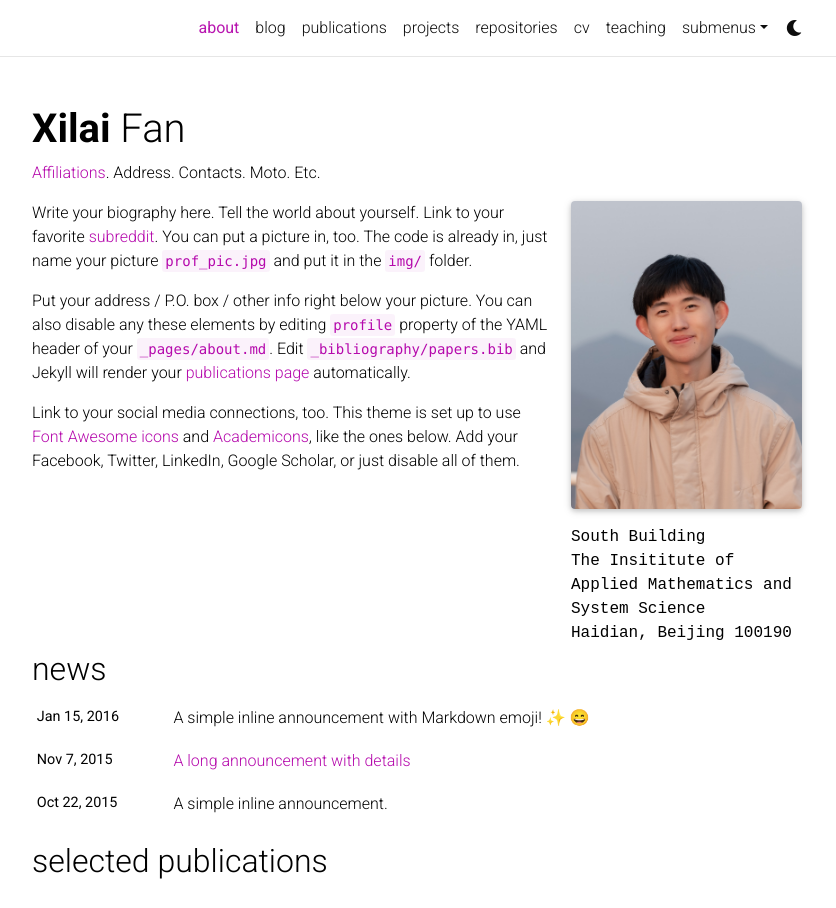
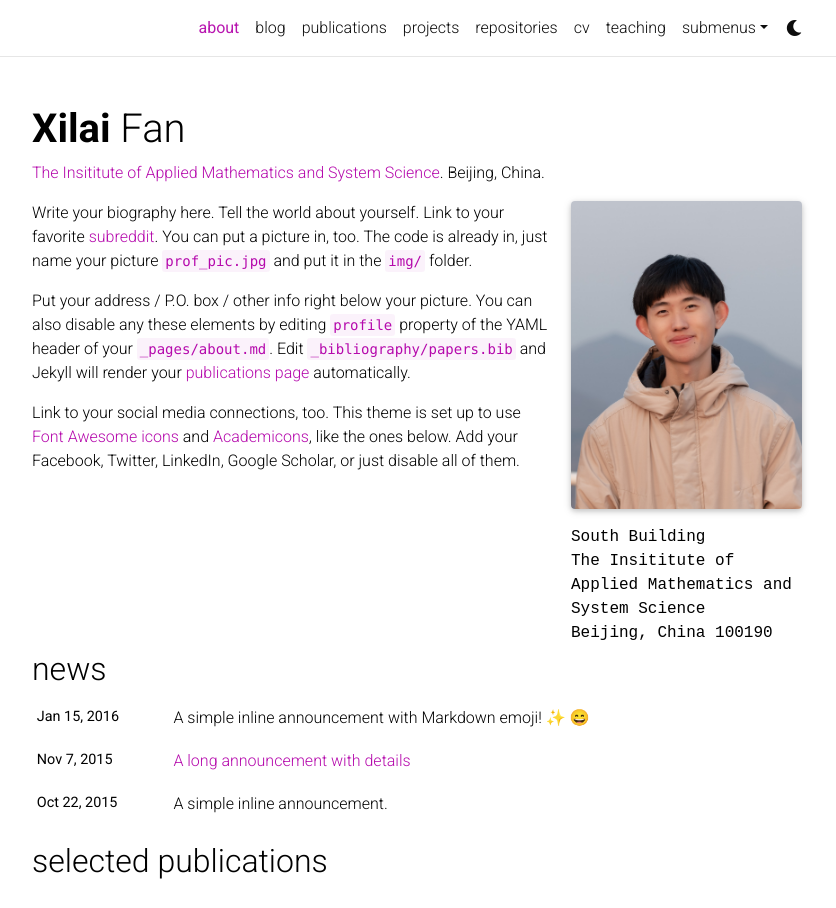
Before and after one commit to huge-star/huge-star.github.io, a Jekyll site: the page built from _pages/about.md, in a window 1280 px wide and 1197 px high, cut to the strip 0-908 px from the top of the window. Shown: the whole strip, without its empty margins (223-1059 px from the left). Built offline with Jekyll 4.4.1, drawn with Linux system fonts in a browser that asks for light colours; full-size pictures stand in for the smaller copies a plugin makes; emoji names are drawn with the system emoji font; comment, search, counter and statistics services are not loaded; a style sheet for code colours, icons or effects is not loaded.

Commit message:
subtitle

```diff
--- a/_pages/about.md
+++ b/_pages/about.md
@@ -2,7 +2,7 @@
 layout: about
 title: about
 permalink: /
-subtitle: <a href='#'>Affiliations</a>. Address. Contacts. Moto. Etc.
+subtitle: <a href='#'>The Insititute of Applied Mathematics and System Science</a>. Beijing, China.
 
 profile:
   align: right
@@ -11,7 +11,7 @@ profile:
   address: >
     <p>South Building</p>
     <p>The Insititute of Applied Mathematics and System Science</p>
-    <p>Haidian, Beijing 100190</p>
+    <p>Beijing, China 100190</p>
 
 news: true  # includes a list of news items
 selected_papers: true # includes a list of papers marked as "selected={true}"
```
